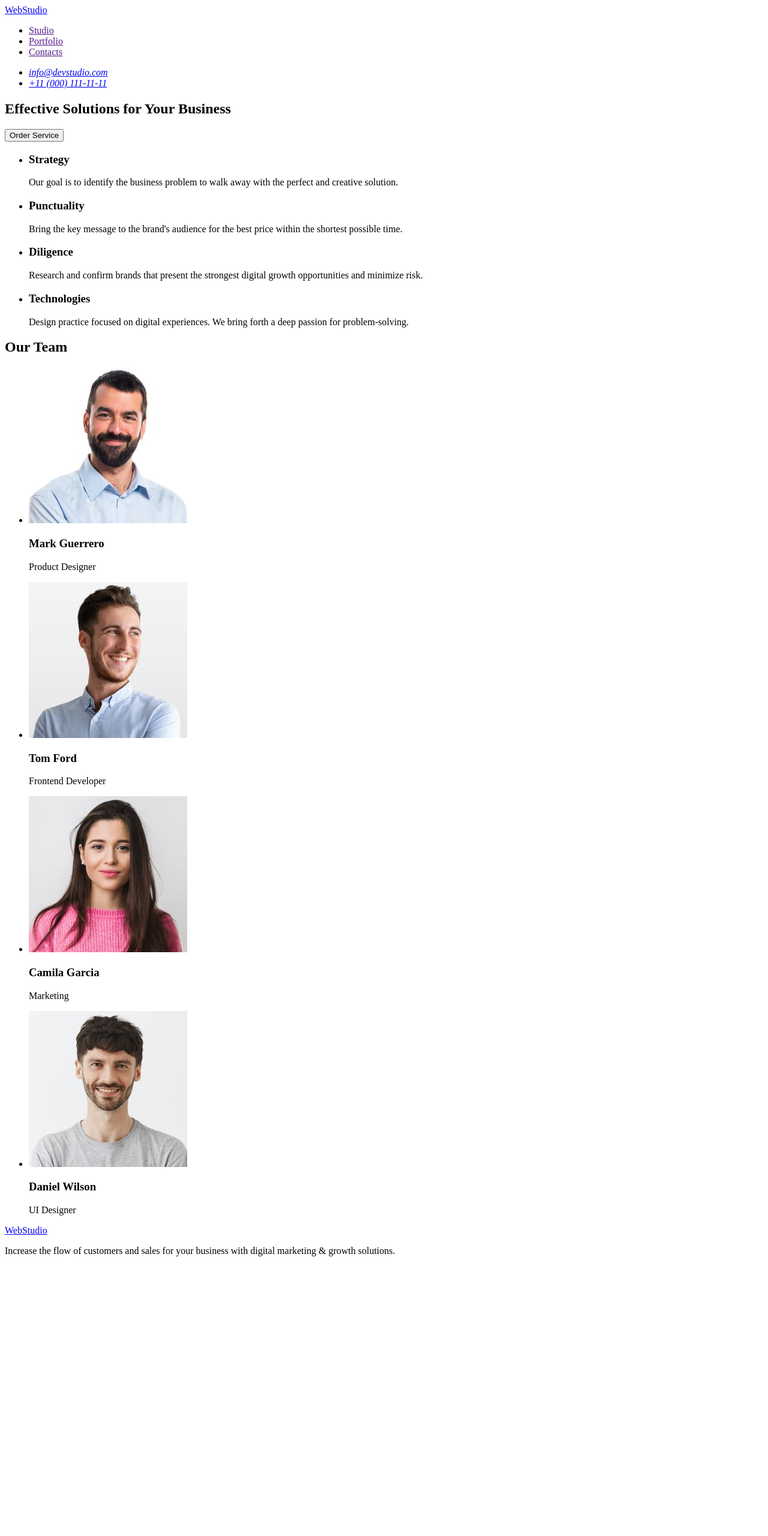
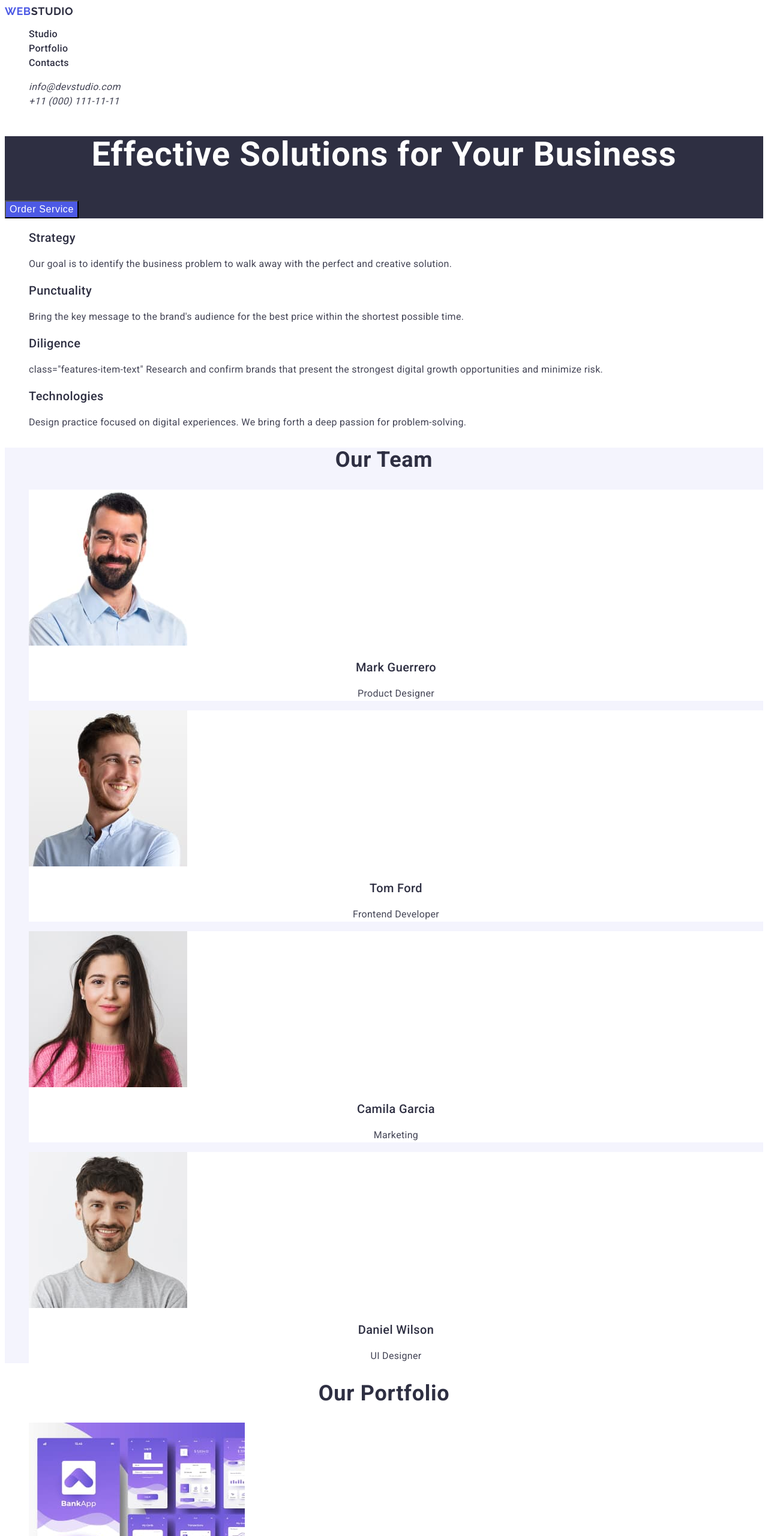
Before and after one commit to tanya-misiura/goit-markup-hw-02, a plain HTML site: page index.html in a window 1280 px wide. Shown: the top 2560 px of the page at 60% size. Before the commit the page ends 2110 px from the top, so only its background shows below. Drawn offline with Linux system fonts and the light colour scheme.

Commit message:
start css

```diff
--- /dev/null
+++ b/css/styles.css
@@ -0,0 +1,181 @@
+body {
+    font-family: "Roboto", sans-serif;
+    color:
+    background: #fff;
+}
+
+ul {
+    list-style: none;
+}
+
+a {
+text-decoration: none;
+}
+
+.header-logo {
+    font-family: "Raleway", sans-serif;
+    font-weight: 700;
+        font-size: 18px;
+        line-height: 1.16667;
+        letter-spacing: 0.03em;
+        text-transform: uppercase;
+        color: #2e2f42;
+}
+
+.header-logo-color {
+    font-family: "Raleway", sans-serif;
+    font-weight: 700;
+        font-size: 18px;
+        line-height: 1.16667;
+        letter-spacing: 0.03em;
+        text-transform: uppercase;
+        color: #4d5ae5;
+}
+
+.header-menu-link {
+    font-weight: 500;
+        font-size: 16px;
+        line-height: 1.5;
+        letter-spacing: 0.02em;
+        color: #2e2f42;
+}
+
+.header-contact-link {
+    font-weight: 400;
+        font-size: 16px;
+        line-height: 1.5;
+        letter-spacing: 0.02em;
+        color: #434455;
+}
+
+.hero {
+    background: #2e2f42;
+}
+
+.hero-title {
+    font-weight: 700;
+        font-size: 56px;
+        line-height: 1.07143;
+        letter-spacing: 0.02em;
+        text-align: center;
+        color: #fff;
+}
+
+.hero-order-btn {
+    font-weight: 500;
+        font-size: 16px;
+        line-height: 1.5;
+        letter-spacing: 0.04em;
+        color: #fff;
+        background: #4d5ae5;
+}
+
+.features-item-title {
+    font-weight: 500;
+        font-size: 20px;
+        line-height: 1.2;
+        letter-spacing: 0.02em;
+        color: #2e2f42
+}
+
+.features-item-text {
+    font-weight: 400;
+        font-size: 16px;
+        line-height: 1.5;
+        letter-spacing: 0.02em;
+        color: #434455;
+}
+
+.team {
+    background: #f4f4fd;
+}
+
+.team-title {
+    font-weight: 700;
+        font-size: 36px;
+        line-height: 1.11111;
+        letter-spacing: 0.02em;
+        text-transform: capitalize;
+        text-align: center;
+        color: #2e2f42;
+}
+
+.team-item {
+    background: #fff;
+}
+
+.team-item-subtitle {
+    font-weight: 500;
+        font-size: 20px;
+        line-height: 1.2;
+        letter-spacing: 0.02em;
+        text-align: center;
+        color: #2e2f42;
+}
+
+.team-item-desc {
+    font-weight: 400;
+        font-size: 16px;
+        line-height: 1.5;
+        letter-spacing: 0.02em;
+        text-align: center;
+        color: #434455;
+}
+
+.portfolio-title {
+    font-weight: 700;
+        font-size: 36px;
+        line-height: 1.11111;
+        letter-spacing: 0.02em;
+        text-transform: capitalize;
+        text-align: center;
+        color: #2e2f42;
+}
+
+.portfolio-menu-item-subtitle {
+    font-weight: 500;
+        font-size: 20px;
+        line-height: 1.2;
+        letter-spacing: 0.02em;
+        color: #2e2f42;
+}
+
+.portfolio-menu-item-descr {
+font-weight: 400;
+    font-size: 16px;
+    line-height: 1.5;
+    letter-spacing: 0.02em;
+    color: #434455;
+}
+
+footer {
+    background: #2e2f42;
+}
+
+.footer-logo {
+    font-family: "Raleway", sans-serif;
+    font-weight: 700;
+        font-size: 18px;
+        line-height: 1.16667;
+        letter-spacing: 0.03em;
+        text-transform: uppercase;
+        color: #f4f4fd;
+}
+
+.footer-logo-color {
+    font-family: "Raleway", sans-serif;
+    font-weight: 700;
+        font-size: 18px;
+        line-height: 1.16667;
+        letter-spacing: 0.03em;
+        text-transform: uppercase;
+        color: #4d5ae5;
+}
+
+.footer-text {
+    font-weight: 400;
+        font-size: 16px;
+        line-height: 1.5;
+        letter-spacing: 0.02em;
+        color: #f4f4fd;
+}
--- a/index.html
+++ b/index.html
@@ -4,30 +4,47 @@
     <meta charset="UTF-8" />
     <meta name="viewport" content="width=device-width, initial-scale=1.0" />
     <title>Webstudio</title>
+    <link rel="stylesheet" href="./css/styles.css" />
+    <link rel="preconnect" href="https://fonts.googleapis.com" />
+    <link rel="preconnect" href="https://fonts.gstatic.com" crossorigin />
+    <link
+      href="https://fonts.googleapis.com/css2?family=Raleway:wght@700&family=Roboto:wght@400;500;700&display=swap"
+      rel="stylesheet"
+    />
   </head>
 
   <body>
-    <header>
-      <nav>
-        <a href="./index.html">WebStudio</a>
-        <ul>
-          <li><a href="">Studio</a></li>
-          <li><a href="">Portfolio</a></li>
-          <li><a href="">Contacts</a></li>
+    <header class="header">
+      <nav class="header-navigation">
+        <a class="header-logo" href="./index.html"
+          ><span class="header-logo-color">WEB</span>STUDIO</a
+        >
+        <ul class="header-menu-list">
+          <li class="header-menu-item">
+            <a class="header-menu-link" href="">Studio</a>
+          </li>
+          <li class="header-menu-item">
+            <a class="header-menu-link" href="">Portfolio</a>
+          </li>
+          <li class="header-menu-item">
+            <a class="header-menu-link" href="">Contacts</a>
+          </li>
         </ul>
       </nav>
       <address>
-        <ul>
-          <li>
+        <ul class="header-contact-list">
+          <li class="header-contact-item">
             <a
+              class="header-contact-link"
               href="mailto:info@devstudio.com"
               target="_blank"
               rel="noopener noreferrer nofollow"
               >info@devstudio.com</a
             >
           </li>
-          <li>
+          <li class="header-contact-item">
             <a
+              class="header-contact-link"
               href="tel:+110001111111"
               target="_blank"
               rel="noopener noreferrer nofollow"
@@ -38,92 +55,170 @@
       </address>
     </header>
     <main>
-      <section>
-        <h1>Effective Solutions for Your Business</h1>
-        <button type="button">Order Service</button>
+      <section class="hero">
+        <h1 class="hero-title">Effective Solutions for Your Business</h1>
+        <button class="hero-order-btn" type="button">Order Service</button>
       </section>
-      <section>
+      <section class="features">
         <h2 hidden>Features</h2>
-        <ul>
-          <li>
-            <h3>Strategy</h3>
-            <p>
+        <ul class="features-list">
+          <li class="features-item">
+            <h3 class="features-item-title">Strategy</h3>
+            <p class="features-item-text">
               Our goal is to identify the business problem to walk away with the
               perfect and creative solution.
             </p>
           </li>
-          <li>
-            <h3>Punctuality</h3>
-            <p>
+          <li class="features-item">
+            <h3 class="features-item-title">Punctuality</h3>
+            <p class="features-item-text">
               Bring the key message to the brand's audience for the best price
               within the shortest possible time.
             </p>
           </li>
-          <li>
-            <h3>Diligence</h3>
-            <p>
-              Research and confirm brands that present the strongest digital
-              growth opportunities and minimize risk.
+          <li class="features-item">
+            <h3 class="features-item-title">Diligence</h3>
+            <p class="features-item-text">
+              class="features-item-text" Research and confirm brands that
+              present the strongest digital growth opportunities and minimize
+              risk.
             </p>
           </li>
-          <li>
-            <h3>Technologies</h3>
-            <p>
+          <li class="features-item">
+            <h3 class="features-item-title">Technologies</h3>
+            <p class="features-item-text">
               Design practice focused on digital experiences. We bring forth a
               deep passion for problem-solving.
             </p>
           </li>
         </ul>
       </section>
-      <section>
-        <h2>Our Team</h2>
-        <ul>
-          <li>
+      <section class="team">
+        <h2 class="team-title">Our Team</h2>
+        <ul class="team-list">
+          <li class="team-item">
             <img
+              class="team-item-picture"
               src="./images/img-1.jpg"
               alt="mark guerrero"
               width="264"
               height="260"
             />
-            <h3>Mark Guerrero</h3>
-            <p>Product Designer</p>
+            <h3 class="team-item-subtitle">Mark Guerrero</h3>
+            <p class="team-item-desc">Product Designer</p>
           </li>
-          <li>
+          <li class="team-item">
             <img
+              class="team-item-picture"
               src="./images/img-2.jpg"
               alt="tom ford"
               width="264"
               height="260"
             />
-            <h3>Tom Ford</h3>
-            <p>Frontend Developer</p>
+            <h3 class="team-item-subtitle">Tom Ford</h3>
+            <p class="team-item-desc">Frontend Developer</p>
           </li>
-          <li>
+          <li class="team-item">
             <img
+              class="team-item-picture"
               src="./images/img-3.jpg"
               alt="camila garcia"
               width="264"
               height="260"
             />
-            <h3>Camila Garcia</h3>
-            <p>Marketing</p>
+            <h3 class="team-item-subtitle">Camila Garcia</h3>
+            <p class="team-item-desc">Marketing</p>
           </li>
-          <li>
+          <li class="team-item">
             <img
+              class="team-item-picture"
               src="./images/img-4.jpg"
               alt="daniel wilson"
               width="264"
               height="260"
             />
-            <h3>Daniel Wilson</h3>
-            <p>UI Designer</p>
+            <h3 class="team-item-subtitle">Daniel Wilson</h3>
+            <p class="team-item-desc">UI Designer</p>
+          </li>
+        </ul>
+      </section>
+      <section class="portfolio">
+        <h2 class="portfolio-title">Our Portfolio</h2>
+        <ul class="portfolio-menu-list">
+          <li class="portfolio-menu-item">
+            <img
+              class="portfolio-menu-item-picture"
+              src="./images/img-5.jpg"
+              alt="bank app"
+              width="360"
+              height="300"
+            />
+            <h3 class="portfolio-menu-item-subtitle">Banking App</h3>
+            <p class="portfolio-menu-item-descr">App</p>
+          </li>
+          <li class="portfolio-menu-item">
+            <img
+              class="portfolio-menu-item-picture"
+              src="./images/img-6.jpg"
+              alt="cashless payment"
+              width="360"
+              height="300"
+            />
+            <h3 class="portfolio-menu-item-subtitle">Cashless Payment</h3>
+            <p class="portfolio-menu-item-descr">Marketing</p>
+          </li>
+          <li class="portfolio-menu-item">
+            <img
+              class="portfolio-menu-item-picture"
+              src="./images/img-7.jpg"
+              alt="meditation app"
+              width="360"
+              height="300"
+            />
+            <h3 class="portfolio-menu-item-subtitle">Meditation App</h3>
+            <p class="portfolio-menu-item-descr">App</p>
+          </li>
+          <li class="portfolio-menu-item">
+            <img
+              class="portfolio-menu-item-picture"
+              src="./images/img-8.jpg"
+              alt="taxi service"
+              width="360"
+              height="300"
+            />
+            <h3 class="portfolio-menu-item-subtitle">Taxi Service</h3>
+            <p class="portfolio-menu-item-descr">Marketing</p>
+          </li>
+          <li class="portfolio-menu-item">
+            <img
+              class="portfolio-menu-item-picture"
+              src="./images/img-9.jpg"
+              alt="screen illustrations"
+              width="360"
+              height="300"
+            />
+            <h3 class="portfolio-menu-item-subtitle">Screen Illustrations</h3>
+            <p class="portfolio-menu-item-descr">Design</p>
+          </li>
+          <li class="portfolio-menu-item">
+            <img
+              class="portfolio-menu-item-picture"
+              src="./images/img-10.jpg"
+              alt="Online Courses"
+              width="360"
+              height="300"
+            />
+            <h3 class="portfolio-menu-item-subtitle">Online Courses</h3>
+            <p class="portfolio-menu-item-descr">Marketing</p>
           </li>
         </ul>
       </section>
     </main>
     <footer>
-      <a href="./index.html">WebStudio</a>
-      <p>
+      <a class="footer-logo" href="./index.html"
+        ><span class="footer-logo-color">WEB</span>STUDIO</a
+      >
+      <p class="footer-text">
         Increase the flow of customers and sales for your business with digital
         marketing & growth solutions.
       </p>
```
Also changed, not shown: images/img-10.jpg (added), images/img-5.jpg (added), images/img-6.jpg (added), images/img-7.jpg (added), images/img-8.jpg (added), images/img-9.jpg (added).
